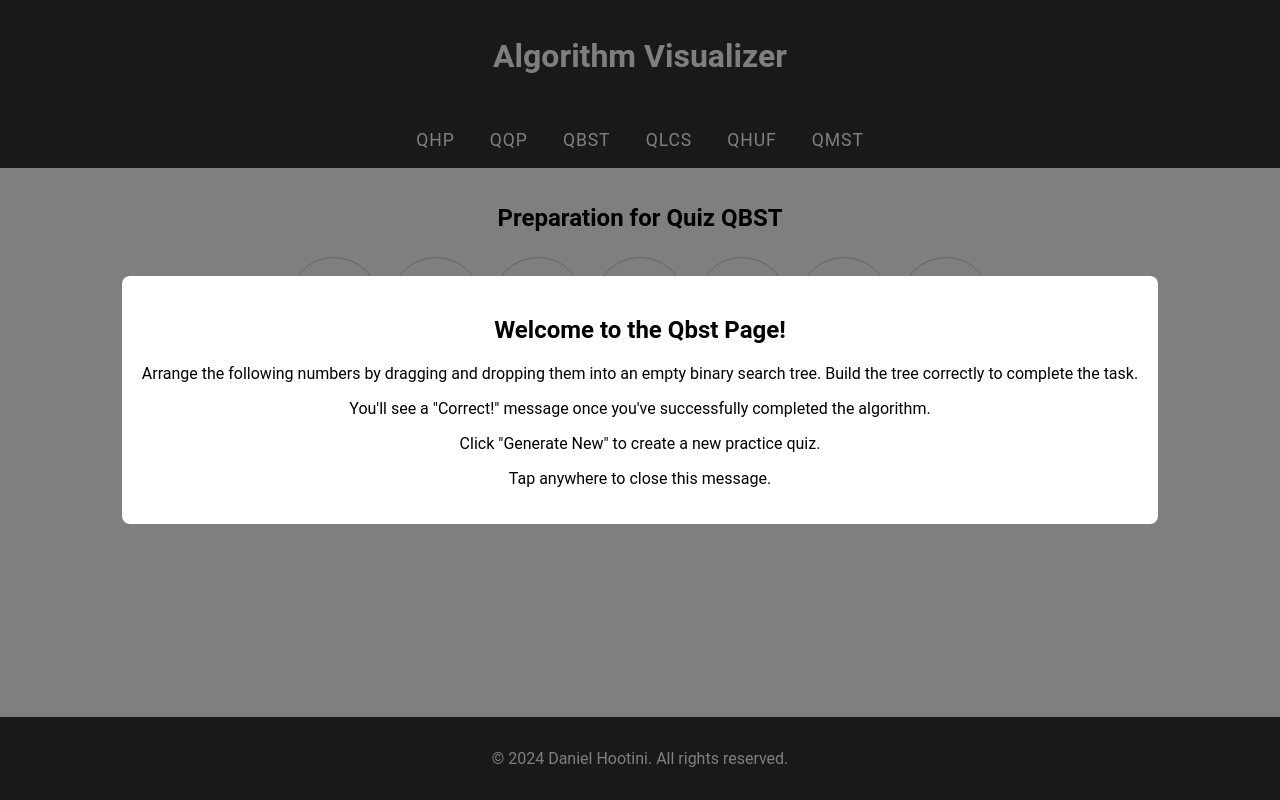
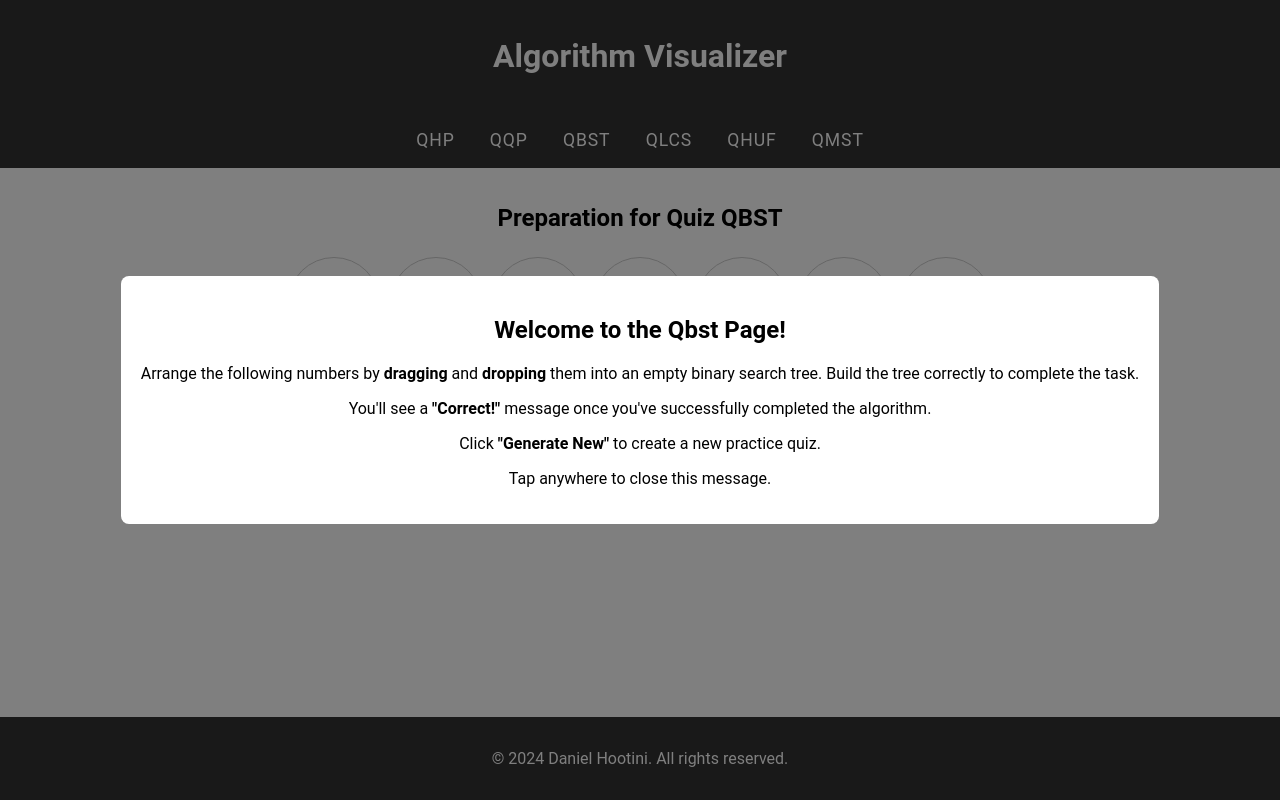
Before and after one commit to DanielH987/algorithm-visualizer, a React (Create React App) app: page /binary-search-tree in a window 1280 px wide. Built offline with nearby package versions, Linux system fonts and the light colour scheme.

Commit message:
refactor: Update Qbst page modal instructions for better clarity and emphasis

```diff
--- a/src/pages/Qbst.js
+++ b/src/pages/Qbst.js
@@ -74,9 +74,9 @@ const Qbst = () => {
 
       <Modal isOpen={isModalOpen} onClose={handleCloseModal}>
         <h2>Welcome to the Qbst Page!</h2>
-        <p>Arrange the following numbers by dragging and dropping them into an empty binary search tree. Build the tree correctly to complete the task.</p>
-        <p>You'll see a "Correct!" message once you've successfully completed the algorithm.</p>
-        <p>Click "Generate New" to create a new practice quiz.</p>
+        <p>Arrange the following numbers by <strong>dragging</strong> and <strong>dropping</strong> them into an empty binary search tree. Build the tree correctly to complete the task.</p>
+        <p>You'll see a <strong>"Correct!"</strong> message once you've successfully completed the algorithm.</p>
+        <p>Click <strong>"Generate New"</strong> to create a new practice quiz.</p>
         <p>Tap anywhere to close this message.</p>
       </Modal>
     </div>
```
